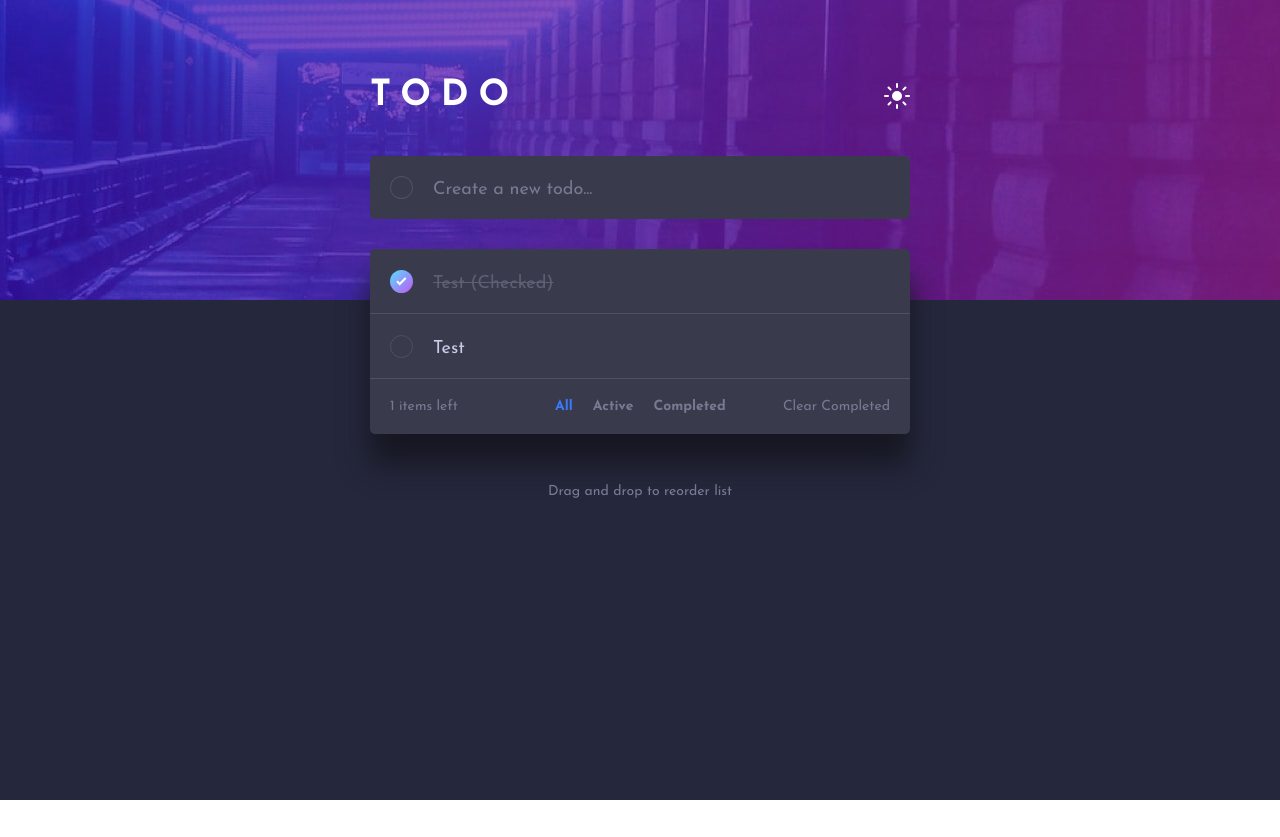
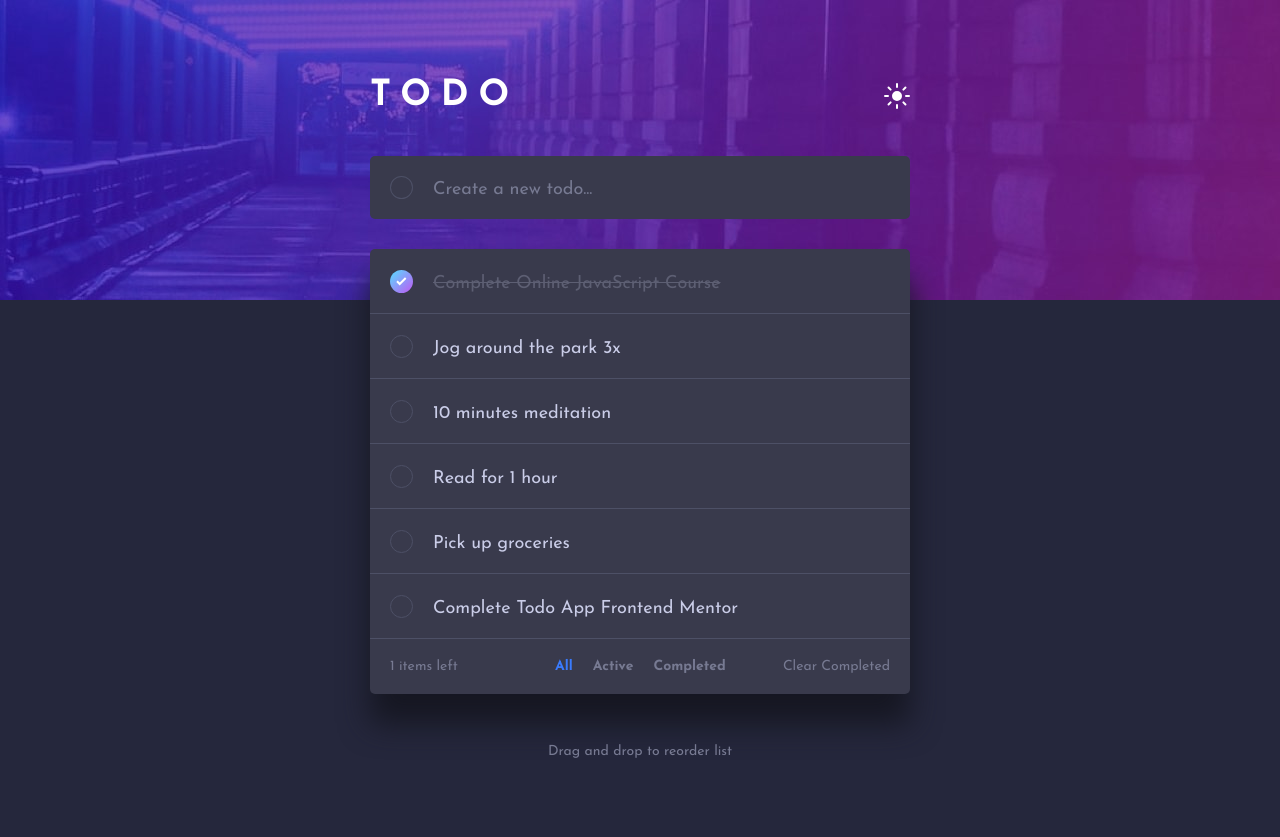
Before and after one commit to abdelrahmancsdev/todo-app, a React (Vite) app: page / in a window 1280 px wide. Before the commit the page ends 800 px from the top, so only its background shows below. Built offline with nearby package versions, Linux system fonts and the light colour scheme.

Commit message:
Render TodoList from Local Storage & Add Placeholder for Items

```diff
--- /dev/null
+++ b/src/assets/components/TodoItem.jsx
@@ -0,0 +1,16 @@
+import React from "react";
+import s from "../styles/components/todosArea.module.scss";
+
+function TodoItem({ id, name, checked }) {
+  return (
+    <li id={id} className={s.todoItem} data-checked={checked}>
+      <p role="presentation" className={s.todoTitle}>
+        <button className={s.checkTodo} />
+        <span className={s.todoText}>{name}</span>
+      </p>
+      <button className={s.deleteItem} />
+    </li>
+  );
+}
+
+export default TodoItem;
--- a/src/assets/components/TodosArea.jsx
+++ b/src/assets/components/TodosArea.jsx
@@ -1,24 +1,38 @@
-import React from "react";
+import React, { useState, useLayoutEffect } from "react";
 import s from "../styles/components/todosArea.module.scss";
+import TodoItem from "./TodoItem";
 
+const todoPlaceholder = [
+  { name: "Complete Online JavaScript Course", checked: true },
+  { name: "Jog around the park 3x", checked: false },
+  { name: "10 minutes meditation", checked: false },
+  { name: "Read for 1 hour", checked: false },
+  { name: "Pick up groceries", checked: false },
+  { name: "Complete Todo App Frontend Mentor", checked: false },
+];
 function TodosArea() {
+  const [todoList, setTodoList] = useState([]);
+
+  useLayoutEffect(() => {
+    if (!localStorage.todoList) {
+      setTodoList(todoPlaceholder);
+      localStorage.setItem("todoList", JSON.stringify(todoPlaceholder));
+    } else {
+      setTodoList(JSON.parse(localStorage.todoList));
+    }
+  }, []);
+
   return (
     <section id={s.todosArea}>
       <ul id={s.todoList}>
-        <li className={`${s.todoItem} ${s.checked}`}>
-          <p role="presentation" className={s.todoTitle}>
-            <button className={s.checkTodo} />
-            <span className={s.todoText}>Test (Checked)</span>
-          </p>
-          <button className={s.deleteItem} />
-        </li>
-        <li className={s.todoItem}>
-          <p role="presentation" className={s.todoTitle}>
-            <button className={s.checkTodo} />
-            <span className={s.todoText}>Test</span>
-          </p>
-          <button className={s.deleteItem} />
-        </li>
+        {todoList.map((todo, i) => (
+          <TodoItem
+            key={i}
+            id={i + 1}
+            name={todo.name}
+            checked={todo.checked}
+          />
+        ))}
       </ul>
     </section>
   );
--- a/src/assets/styles/components/todosArea.module.scss
+++ b/src/assets/styles/components/todosArea.module.scss
@@ -46,7 +46,7 @@
           opacity: 1;
         }
       }
-      &.checked {
+      &[data-checked="true"] {
         .checkTodo {
           background-image: url(../../images/icon-check.svg), var(--gradient);
           background-repeat: no-repeat;
```
Also changed, not shown: .eslintrc.json.
